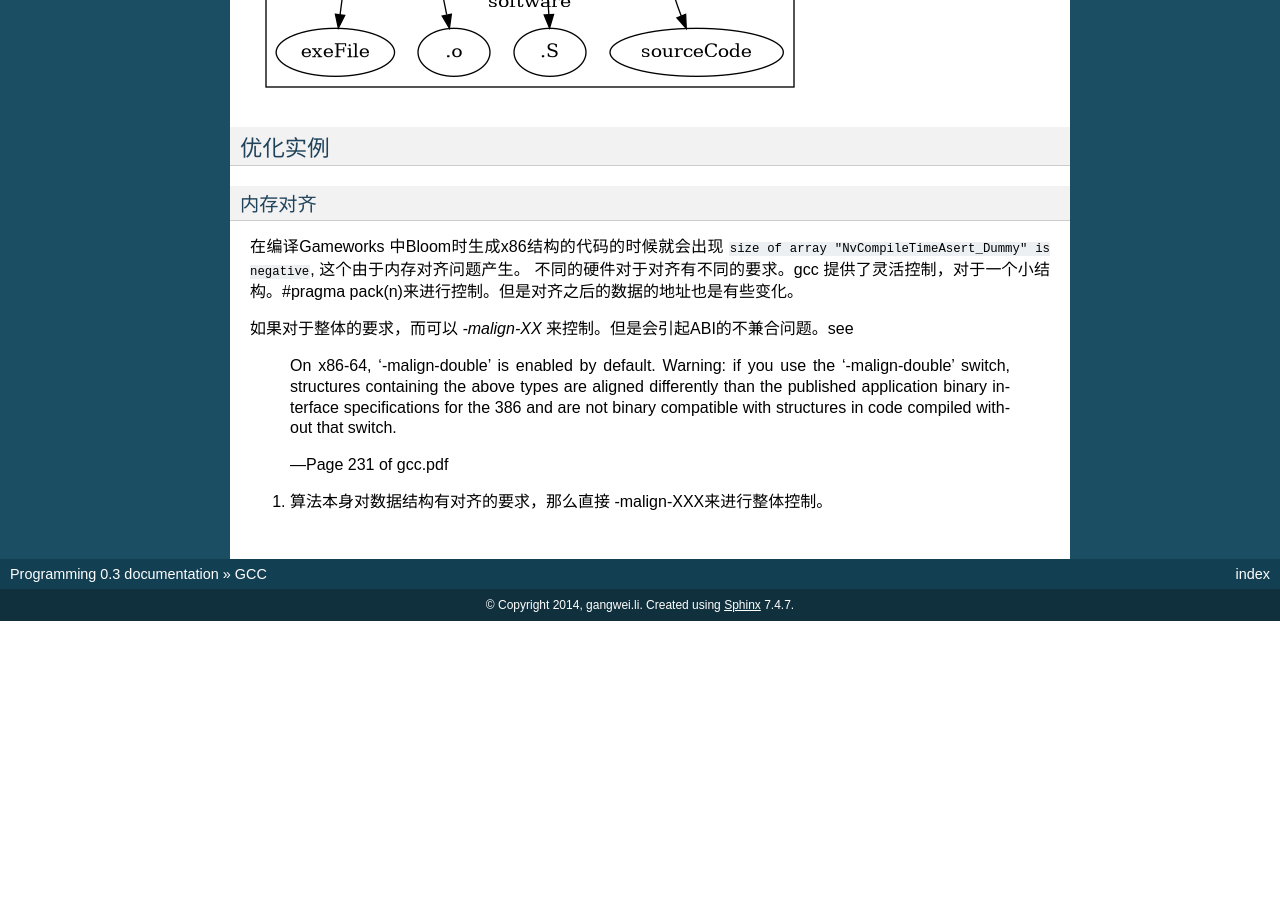
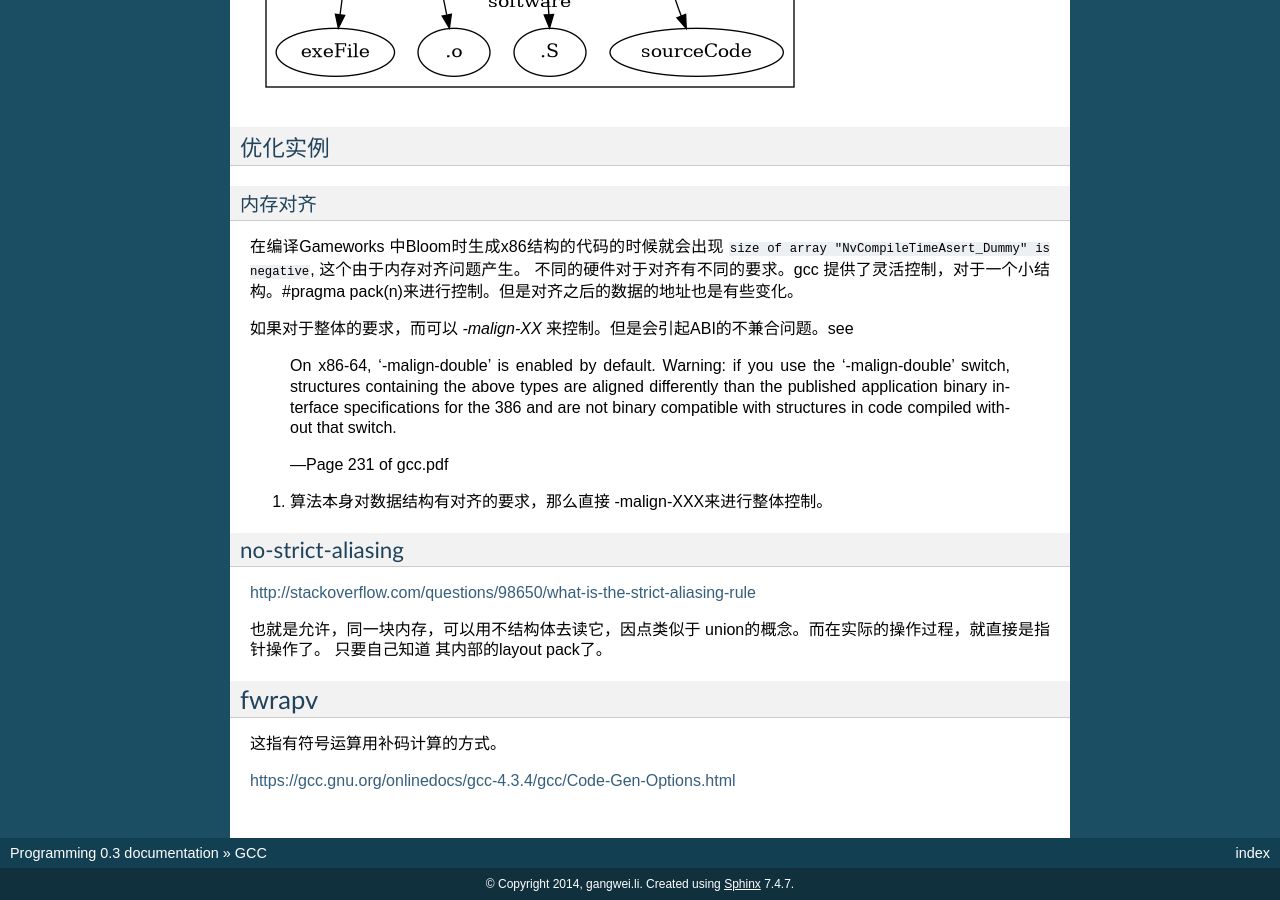
Before and after one commit to gwli/Programming, a Sphinx documentation site: the page built from source/content/Stage_3/Compiler/gcc.rst, in a window 1280 px wide and 900 px high, scrolled down 658 px. Built offline with Sphinx 7.4.7, drawn with Linux system fonts in a browser that asks for light colours; cross-references to code outside the pages are shown as plain code; before the commit the page ends 1279 px from its top, so only the background shows below that; some of the changed text lies outside the part shown.

```diff
--- a/source/content/Stage_3/Compiler/gcc.rst
+++ b/source/content/Stage_3/Compiler/gcc.rst
@@ -53,3 +53,19 @@
 
 
 #. 算法本身对数据结构有对齐的要求，那么直接 -malign-XXX来进行整体控制。
+
+no-strict-aliasing
+------------------
+
+http://stackoverflow.com/questions/98650/what-is-the-strict-aliasing-rule
+
+也就是允许，同一块内存，可以用不结构体去读它，因点类似于 union的概念。而在实际的操作过程，就直接是指针操作了。
+只要自己知道 其内部的layout pack了。
+
+
+fwrapv
+======
+
+这指有符号运算用补码计算的方式。
+
+https://gcc.gnu.org/onlinedocs/gcc-4.3.4/gcc/Code-Gen-Options.html
```
Also changed, not shown: source/content/Stage_1/PythonLanguage.rst (+21 -1 lines).
